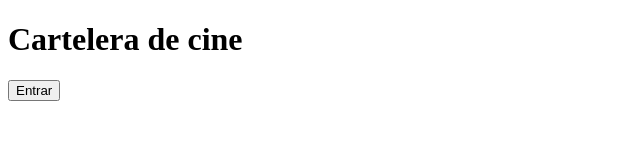
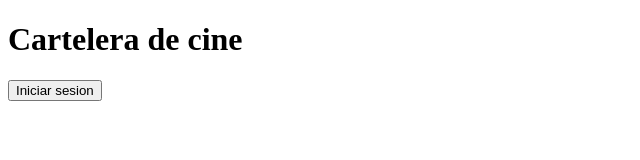
Before and after one commit to mtssama/GithubActions.Grupo.10-Metodologia, a website: page public/index.html in a window 1280 px wide. Shown: the whole page, without its empty margins (0-640 px from the left). Drawn offline with Linux system fonts and the light colour scheme.

Commit message:
Fix: restauro texto del boton

```diff
--- a/public/index.html
+++ b/public/index.html
@@ -6,7 +6,7 @@
 </head>
 <body>
   <h1>Cartelera de cine</h1>
-  <button id="login">Entrar</button>
+  <button id="login">Iniciar sesion</button>
   <p id="saludo" hidden>¡Bienvenido!</p>
 
   <script>
```
